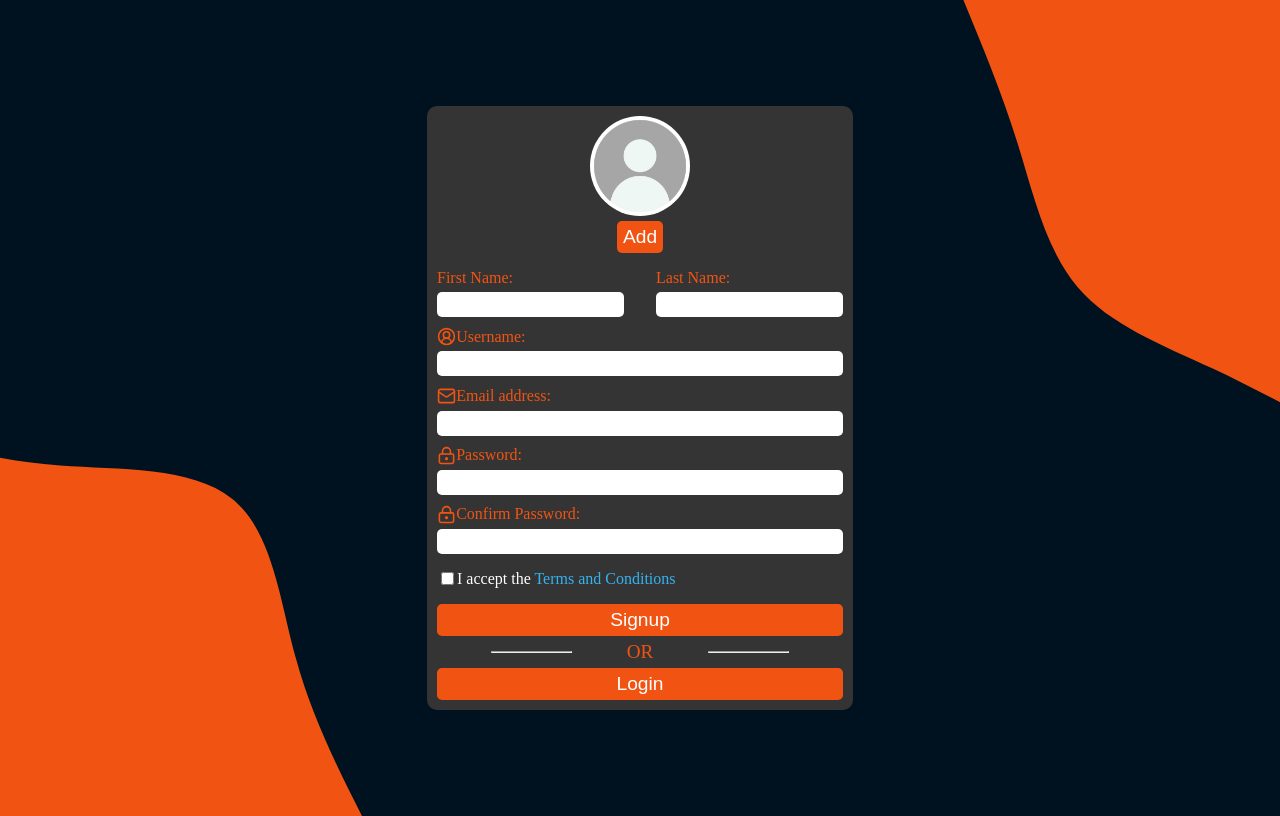
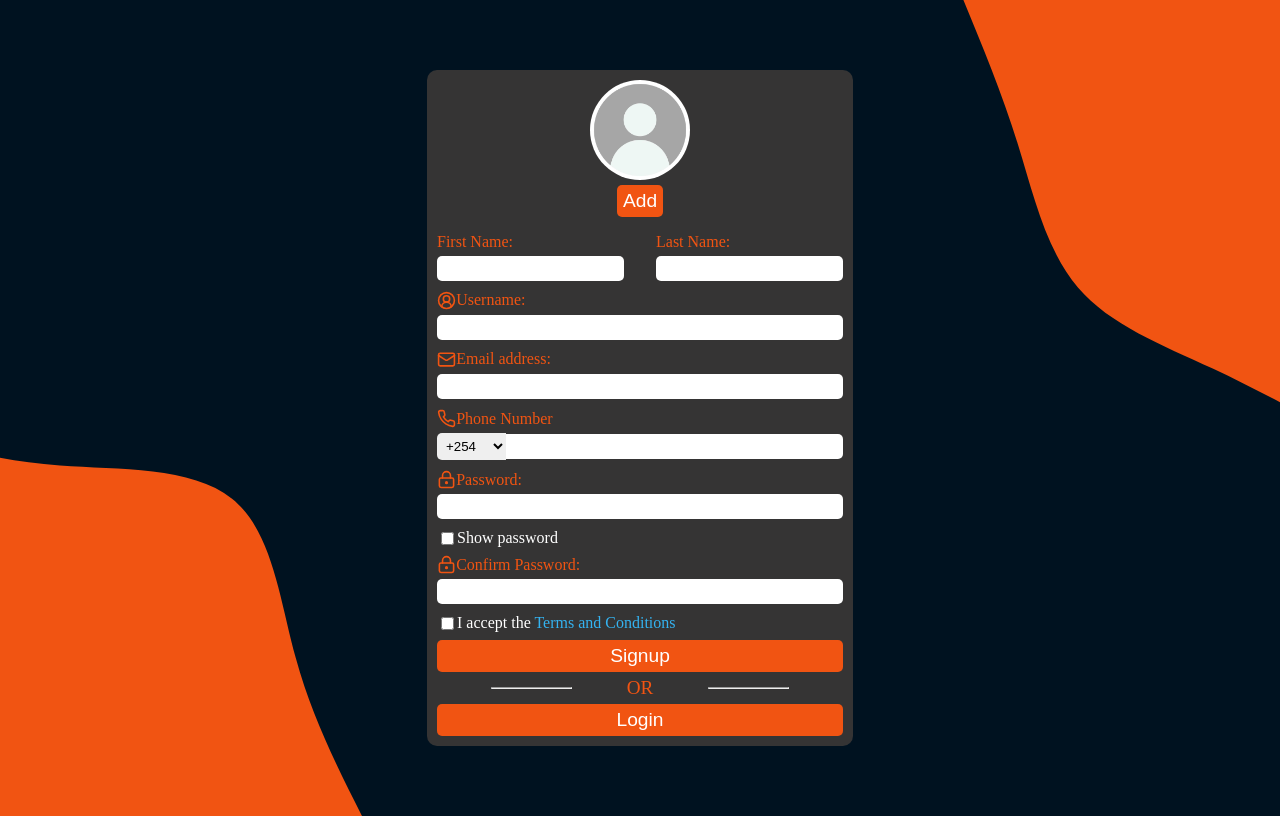
Before and after one commit to Isa8205/Insight, a Django app: template main/templates/signup.html in a window 1280 px wide. Run offline with Django 3.2, Linux system fonts and the light colour scheme; the template is opened without the code that fills it, so the values that code supplies are empty.

Commit message:
Models
Updated the user model and the form

```diff
--- a/main/forms.py
+++ b/main/forms.py
@@ -8,12 +8,14 @@ from main.models import Articles, Users
 class SignupForm(UserCreationForm):
     class Meta:
         model = Users
-        fields = ['firstname', 'lastname', 'username','email', 'password1', 'password2', 'profile']
+        fields = ['firstname', 'lastname', 'username','email', 'phone_number', 'Date_Of_Birth', 'password1', 'password2', 'profile']
 
         def save(self, commit=True):
             user = super().save(commit=False)
             user.full_name = self.cleaned_data["full_name"]
             user.profile = self.cleaned_data["profile"]
+            user.phone_number = self.cleaned_data["phone_number"]
+            user.Date_Of_Birth = self.cleaned_data["Date_Of_Birth"]
             if commit:
                 user.save()
             return user
--- a/main/models.py
+++ b/main/models.py
@@ -7,6 +7,10 @@ from django.contrib.auth.models import AbstractUser, Group, Permission
 class Users(AbstractUser):
     firstname = models.CharField(max_length=20, null=False, default='John')
     lastname = models.CharField(max_length=20, null=False, default='Doe')
+    gender = models.CharField(max_length=10, null=False, default='N/A')
+    Date_Of_Birth = models.DateField(null=True)
+    age = models.SmallIntegerField(null=True)
+    phone_number = models.IntegerField(null='true')
     profile = models.FileField(upload_to='profiles/', null=True)
     groups = models.ManyToManyField(Group, related_name='customuser_set', blank=True)
     user_permissions = models.ManyToManyField(Permission, related_name='customuser_set', blank=True)
--- a/main/templates/signup.html
+++ b/main/templates/signup.html
@@ -8,6 +8,7 @@
     <style>
         * {
             box-sizing: border-box;
+            transition: all .25s ease-in-out;
         }
 
         :root {
@@ -53,7 +54,7 @@
             height: 1.2em;
         }
 
-        input {
+        input, select {
             width: 100%;
             border: none;
             padding: 5px;
@@ -135,7 +136,7 @@
             display: flex;
             align-items: center;
             text-align: start;
-            margin-block: 1em;
+            margin-block: .5em;
         }
 
         .terms input {
@@ -147,6 +148,22 @@
         .terms span {
             color: white;
             font-size: 1em;
+        }
+
+        .phone-group {
+            display: flex;
+            justify-content: start;
+            align-items: center;
+        }
+
+        .phone-group select {
+            width: 20%;
+            border-radius: 5px 0 0 5px;
+        }
+
+        .phone-group input {
+            border-radius: 0 5px 5px 0;
+            padding: 5px;
         }
     </style>
 </head>
@@ -176,15 +193,28 @@
 
         <label for="username"><img src="{% static 'images/icons/circled-user.svg' %}" alt="">Username:</label>
         <input type="text" name="username" id="username">
-        <div style="display: flex; align-items: center; gap: 2px;">
+        <div style="display: flex; align-items: center; gap: 2px;" id="display-box">
             <img src="#" alt="" id="display-icon"><span id="display" style="display: none;"></span>
         </div>
 
         <label for="email"><img src="{% static 'images/icons/mail.svg' %}" alt="">Email address:</label>
         <input type="email" name="email" id="email">
 
+        <label for="phone"><img src="{% static 'images/icons/phone.svg' %}" alt="">Phone Number</label>
+        <div class="phone-group">
+            <select name="country-code" id="code">
+                <option value="Kenya">&plus;254</option>
+                <option value="Tanzania">&plus;256</option>
+            </select>
+            <input type="number" name="number" id="phone">
+        </div>
+
         <label for="pass1"><img src="{% static 'images/icons/password.svg' %}" alt="">Password:</label>
         <input type="password" name="password1" id="pass1">
+        <div class="terms">
+            <input type="checkbox" name="" id="show-pass">
+            <span>Show password</span>
+        </div>
 
         <label for="pass2"><img src="{% static 'images/icons/password.svg' %}" alt="">Confirm Password:</label>
         <input type="password" name="password2" id="pass2">
@@ -276,7 +306,7 @@
                     })
                     .then(response => response.json())
                     .then(data => {
-                        usernameInput.style.marginBlockEnd = '2px'
+                        usernameInput.style.marginBlockEnd = '2px';
                         display.style.display = 'inline-block';
                         display.style.fontSize = '.9em';
                         display.textContent = data.message;
@@ -288,8 +318,11 @@
                     })
                     .catch(err => console.error('Error:', err));
                 } else {
+                    // Hide the display elements if the input is empty
+                    usernameInput.style.marginBlockEnd = '10px';
                     display.style.display = 'none';
-                    displayIcon.src = '#'
+                    displayIcon.src = '#';
+                    displayIcon.style.height = '0'; // Hide the icon
                 }
             }
 
@@ -297,6 +330,21 @@
             usernameInput.addEventListener('input', debounce(checkUsername, 500));
         });
 
+        document.addEventListener('DOMContentLoaded', function() {
+            const passcheck = document.getElementById('show-pass')
+            const pass1 = document.getElementById('pass1')
+            const pass2 = document.getElementById('pass2')
+
+            passcheck.addEventListener('change', function() {
+                if (passcheck.checked) {
+                    pass1.type = 'text'
+                    pass2.type = 'text'
+                } else {
+                    pass1.type = 'password'
+                    pass2.type = 'password'
+                }
+            })
+        })
     </script>
 </body>
 </html>
--- a/main/views.py
+++ b/main/views.py
@@ -30,8 +30,6 @@ def signup(request):
         if form.is_valid():
             username = form.cleaned_data.get('username')
             profile_image = request.FILES['profile']
-            profile_name = profile_image.name
-            print(f'Profile image name: {profile_name}')
 
             new_image_name = f'profiles/{username}.png'
             with open(f'media/{new_image_name}', 'wb+') as destination:
```
Also changed, not shown: main/templates/login.html (+25 -22 lines), db.sqlite3, main/migrations/0003_users_date_of_birth_users_age_users_gender.py (added), main/migrations/0004_users_phone_number.py (added), main/static/images/icons/Tanzania.svg (added), main/static/images/icons/kenya.svg (added), main/static/images/icons/phone.svg (added).
